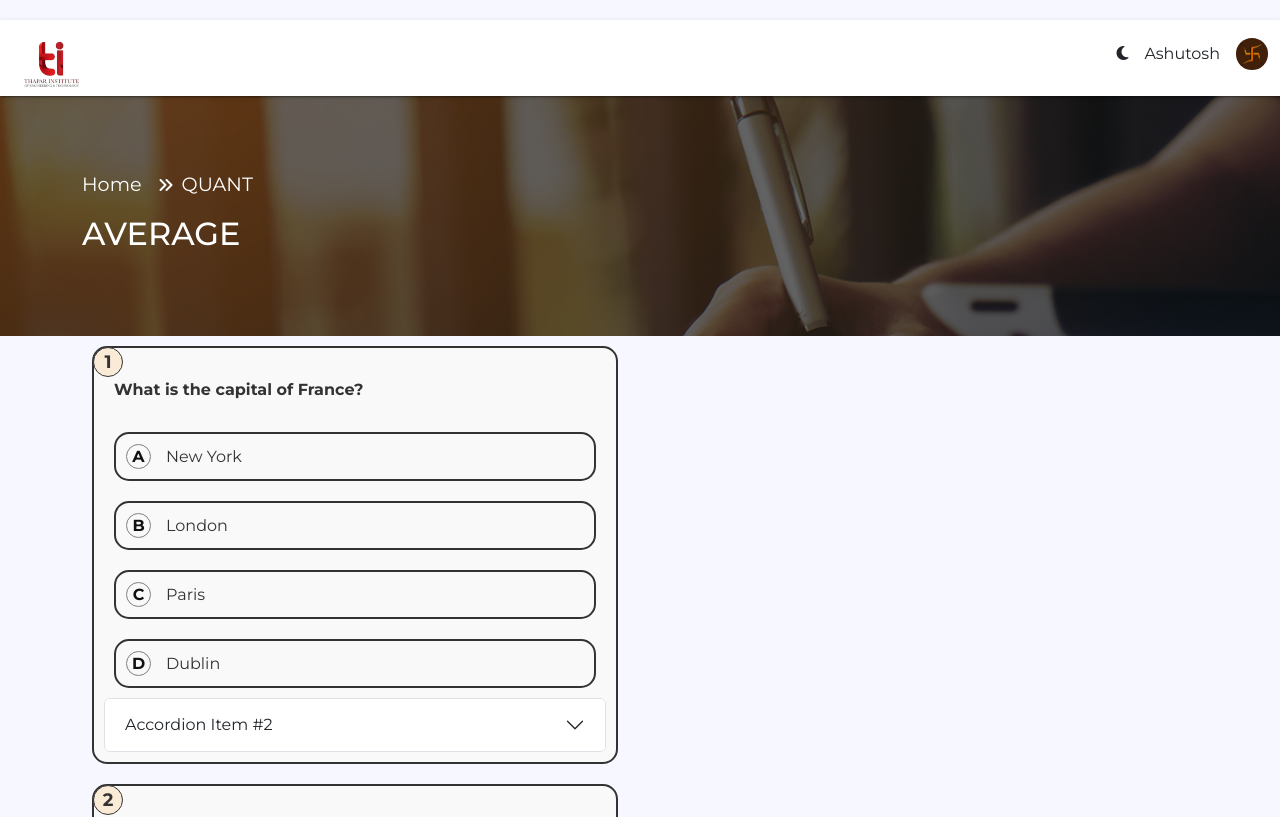
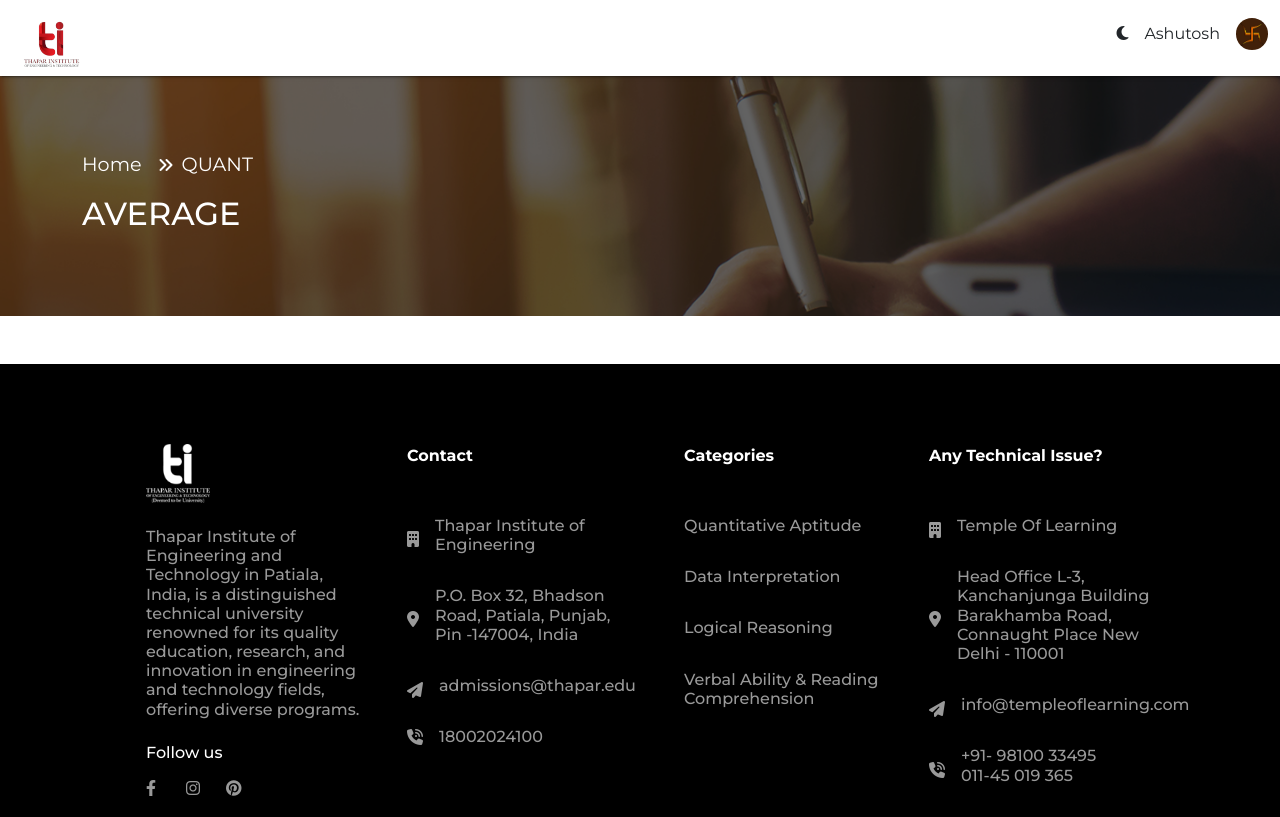
Before and after one commit to Team-Engineers/testknock-app, a React (Create React App) app: page /QUANT/AVERAGE in a window 1280 px wide. Shown: the top 817 px of the page. Built offline with nearby package versions, Linux system fonts and the light colour scheme.

Commit message:
quesiton page removed

```diff
--- a/package.json
+++ b/package.json
@@ -3,6 +3,7 @@
   "version": "0.1.0",
   "private": true,
   "dependencies": {
+    "@reduxjs/toolkit": "^1.9.7",
     "@testing-library/jest-dom": "^5.17.0",
     "@testing-library/react": "^13.4.0",
     "@testing-library/user-event": "^13.5.0",
@@ -10,6 +11,7 @@
     "react": "^18.2.0",
     "react-bootstrap": "^2.9.1",
     "react-dom": "^18.2.0",
+    "react-redux": "^8.1.3",
     "react-router-dom": "^6.17.0",
     "styled-components": "^6.1.0",
     "web-vitals": "^2.1.4"
--- a/src/component/header/Header.jsx
+++ b/src/component/header/Header.jsx
@@ -27,6 +27,8 @@ const Header = () => {
   const toggleTheme = () => {
     setIsDarkTheme(!isDarkTheme);
   };
+
+  // const userName = useSelector
 
   return (
     <HeaderSection darkTheme={isDarkTheme}>
--- a/src/component/questions/Question.jsx
+++ /dev/null
@@ -1,74 +0,0 @@
-import React, { useState } from "react";
-import "./question.css";
-
-const Question = ({ questionNumber, question, options, correctAnswer }) => {
-  const alphabets = "ABCDEFGHIJKLMNOPQRSTUVWXYZ".split("");
-  const [selectedOption, setSelectedOption] = useState(null); // Initialize selectedOption to null
-
-  const handleOptionClick = (index) => {
-    setSelectedOption(index); // Update selectedOption when an option is clicked
-  };
-
-  return (
-    <div className="container">
-      <div className="row">
-        <div className="col-md-6">
-          <div className="question-container">
-            <div className="question-box">
-              <span className="question-number">{questionNumber} </span>
-              {question}
-            </div>
-            <div className="options-container">
-              <div className="options-grid">
-                {options.map((option, index) => (
-                  <div
-                    key={index}
-                    className={`option-box ${
-                      selectedOption !== null && selectedOption === index
-                        ? correctAnswer === index
-                          ? "correct"
-                          : "incorrect"
-                        : ""
-                    }`}
-                    onClick={() => handleOptionClick(index)}
-                  >
-                    <span className="option-alphabet">{alphabets[index]} </span>
-                    {option}
-                    {correctAnswer === index && selectedOption === index && (
-                      <span className="correct-answer">
-                        <i className="fa-solid fa-check"></i>
-                      </span>
-                    )}
-                    {selectedOption !== null &&
-                      selectedOption === index &&
-                      correctAnswer !== index && (
-                        <span className="incorrect-answer">
-                          <i className="fa-solid fa-xmark"></i>
-                        </span>
-                      )}
-                  </div>
-                ))}
-              </div>
-            </div>
-            <div class="accordion" id="accordionExample">
-            <div class="accordion-item">
-    <h2 class="accordion-header" id="headingTwo">
-      <button class="accordion-button collapsed" type="button" data-bs-toggle="collapse" data-bs-target="#collapseTwo" aria-expanded="false" aria-controls="collapseTwo">
-        Accordion Item #2
-      </button>
-    </h2>
-    <div id="collapseTwo" class="accordion-collapse collapse" aria-labelledby="headingTwo" data-bs-parent="#accordionExample">
-      <div class="accordion-body">
-        <strong>This is the second item's accordion body.</strong> It is hidden by default, until the collapse plugin adds the appropriate classes that we use to style each element. These classes control the overall appearance, as well as the showing and hiding via CSS transitions. You can modify any of this with custom CSS or overriding our default variables. It's also worth noting that just about any HTML can go within the <code>.accordion-body</code>, though the transition does limit overflow.
-      </div>
-    </div>
-  </div>
-            </div>
-          </div>
-        </div>
-      </div>
-    </div>
-  );
-};
-
-export default Question;
--- a/src/component/questions/QuestionSeries.jsx
+++ /dev/null
@@ -1,54 +0,0 @@
-import React from "react";
-import Question from "./Question";
-
-const QuestionSeries = () => {
-  // Declare the questions array within this component
-  const questions = [
-    {
-      question: "What is the capital of France?",
-      options: ["New York", "London", "Paris", "Dublin"],
-      correctAnswerIndex: 2,
-    },
-    {
-      question: "Who is CEO of Tesla?",
-      options: ["Jeff Bezos", "Elon Musk", "Bill Gates", "Tony Stark"],
-      correctAnswerIndex: 1,
-    },
-    {
-      question: "What year was JavaScript launched?",
-      options: ["1996", "1995", "1994", "none of the above"],
-      correctAnswerIndex: 1,
-    },
-    {
-      question: "What does CSS stand for?",
-      options: [
-        "Central Style Sheets",
-        "Cascading Style Sheets",
-        "Cascading Simple Sheets",
-        "Cars SUVs Sailboats",
-      ],
-      correctAnswerIndex: 1,
-    },
-    {
-      question: "Which language runs in a web browser?",
-      options: ["Java", "C", "Python", "JavaScript"],
-      correctAnswerIndex: 3,
-    },
-  ];
-
-  return (
-    <div>
-      {questions.map((q, index) => (
-        <Question
-          key={index}
-          questionNumber={index + 1}
-          question={q.question}
-          options={q.options}
-          correctAnswer={q.correctAnswerIndex}
-        />
-      ))}
-    </div>
-  );
-};
-
-export default QuestionSeries;
--- a/src/component/questions/question.css
+++ /dev/null
@@ -1,113 +0,0 @@
-.question-container {
-    border: 2px solid #333;
-    padding: 10px;
-    margin: 10px;
-    background-color: #f9f9f9;
-    border-radius: 15px;
-    text-align: left;
-    position: relative;
-  }
-
-  .question-box {
-    background-color: transparent;
-    color: #333;
-    padding: 10px;
-    margin: 10px 0px;
-    border-radius: 15px;
-    font-size: 16px;
-    font-weight: bold;
-  }
-
-  .question-number {
-    font-size: 18px;
-    font-weight: bold;
-    position: absolute;
-    top: 0;
-    left: 0;
-    height: 30px;
-    width: 30px;
-    border: 1px solid;
-    border-radius: 15px;
-    display: flex;
-    justify-content: center;
-    align-items: center;
-    margin: -1px;
-    background: antiquewhite;
-  }
-
-  .options-container {
-    display: flex;
-    flex-direction: column;
-  }
-
-  .options-grid {
-    display: flex;
-    flex-direction: column;
-  }
-
-  .option-box {
-    background-color: transparent;
-    border: 2px solid #333;
-    color: #333;
-    padding: 10px;
-    margin: 10px;
-    border-radius: 15px;
-    display: flex;
-    align-items: center;
-    cursor: pointer;
-    transition: background-color 0.3s;
-  }
-  .options-grid .incorrect{
-    border: 2px solid red !important;
-  }
-  .options-grid .correct{
-    border: 2px solid green !important;
-  }
-
-  .correct .option-alphabet{
-    background-color: green;
-    color: white;
-  }
-  .incorrect .option-alphabet{
-    background-color: red;
-    color: white;
-  }
-
-  .option-alphabet {
-    font-weight: bold;
-    color: #111;
-    margin-right: 15px;
-    border: 1px solid gray;
-    border-radius: 100%;
-    height: 25px;
-    width: 25px;
-    display: flex;
-    justify-content: center;
-    align-items: center;
-  }
-
-  .correct-answer {
-    margin-left: auto;
-  }
-
-  .incorrect-answer {
-    margin-left: auto;
-  }
-
-  @media screen and (max-width: 1024px) {
-    .question-container {
-      max-width: 60%;
-    }
-
-    .question-box {
-      width: 100%;
-    }
-
-    .option-box {
-      width: 70%;
-    }
-
-    .options-container {
-      grid-template-columns: repeat(1, 1fr);
-    }
-  }
--- a/src/pages/subtopicQuestion/SubTopicQuestion.jsx
+++ b/src/pages/subtopicQuestion/SubTopicQuestion.jsx
@@ -2,14 +2,12 @@ import React from "react";
 import Header from "../../component/header/Header";
 import Footer from "../../component/footer/Footer";
 import BreadCrumbBanner from "../../component/breadcrumb/BreadCrumbBanner";
-import QuestionSeries from "../../component/questions/QuestionSeries";
 const SubTopicQuestion = () => {
 
   return (
     <div>
       <Header />
       <BreadCrumbBanner />
-      <QuestionSeries />
       <Footer />
     </div>
   );
--- a/src/pages/user/UserProfile.css
+++ b/src/pages/user/UserProfile.css
@@ -1,6 +1,6 @@
-body{
+.userProfile{
     background: #f7f7ff;
-    margin-top:20px;
+    margin-top: 20px;
 }
 .card {
     position: relative;
```
Also changed, not shown: src/utils/appStore.js (added, +9 -0 lines), src/utils/userSlice.js (added, +25 -0 lines), src/utils/helpers.js (deleted), 1 other file (tests, documents, lock files or other folders).
